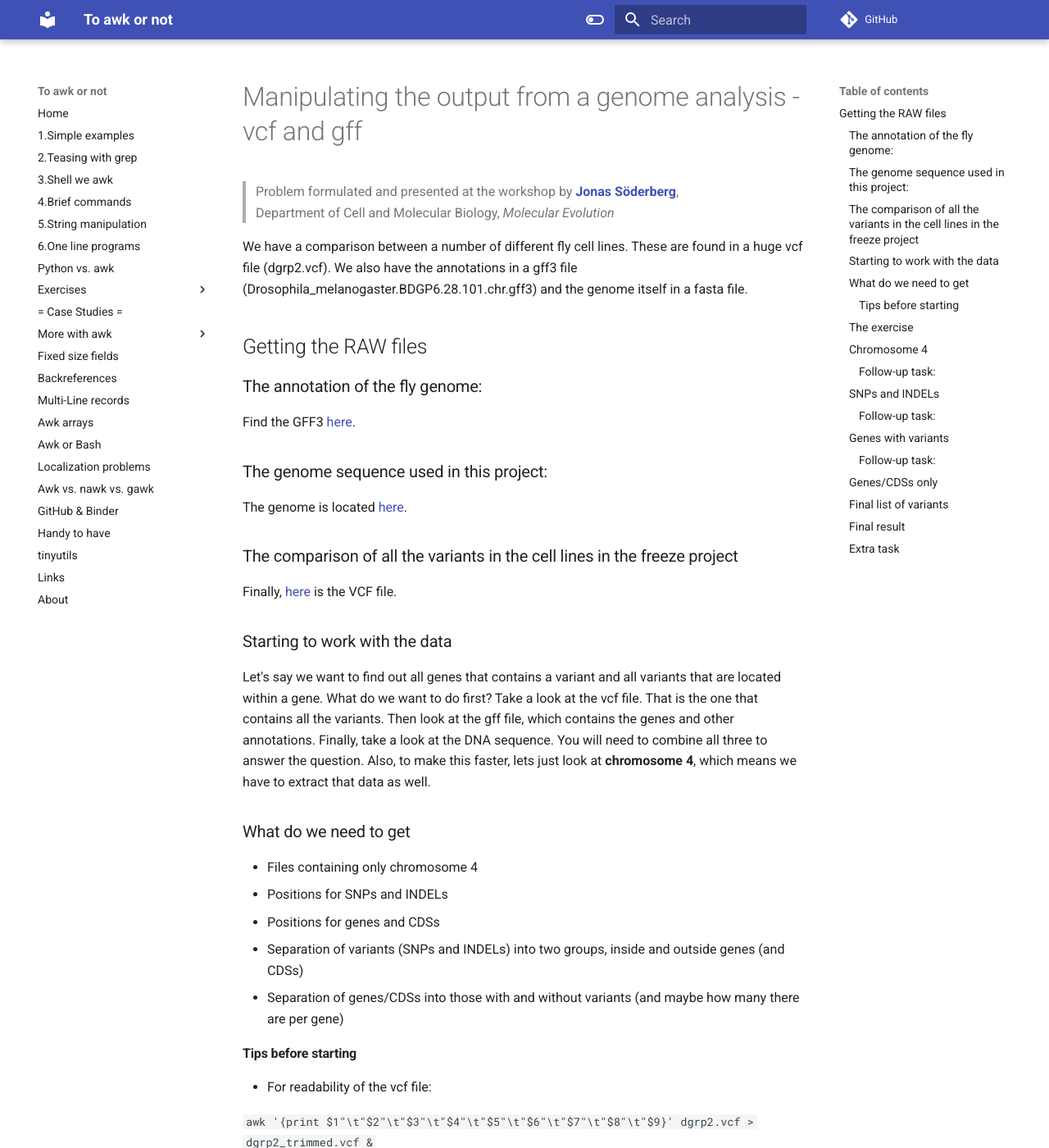
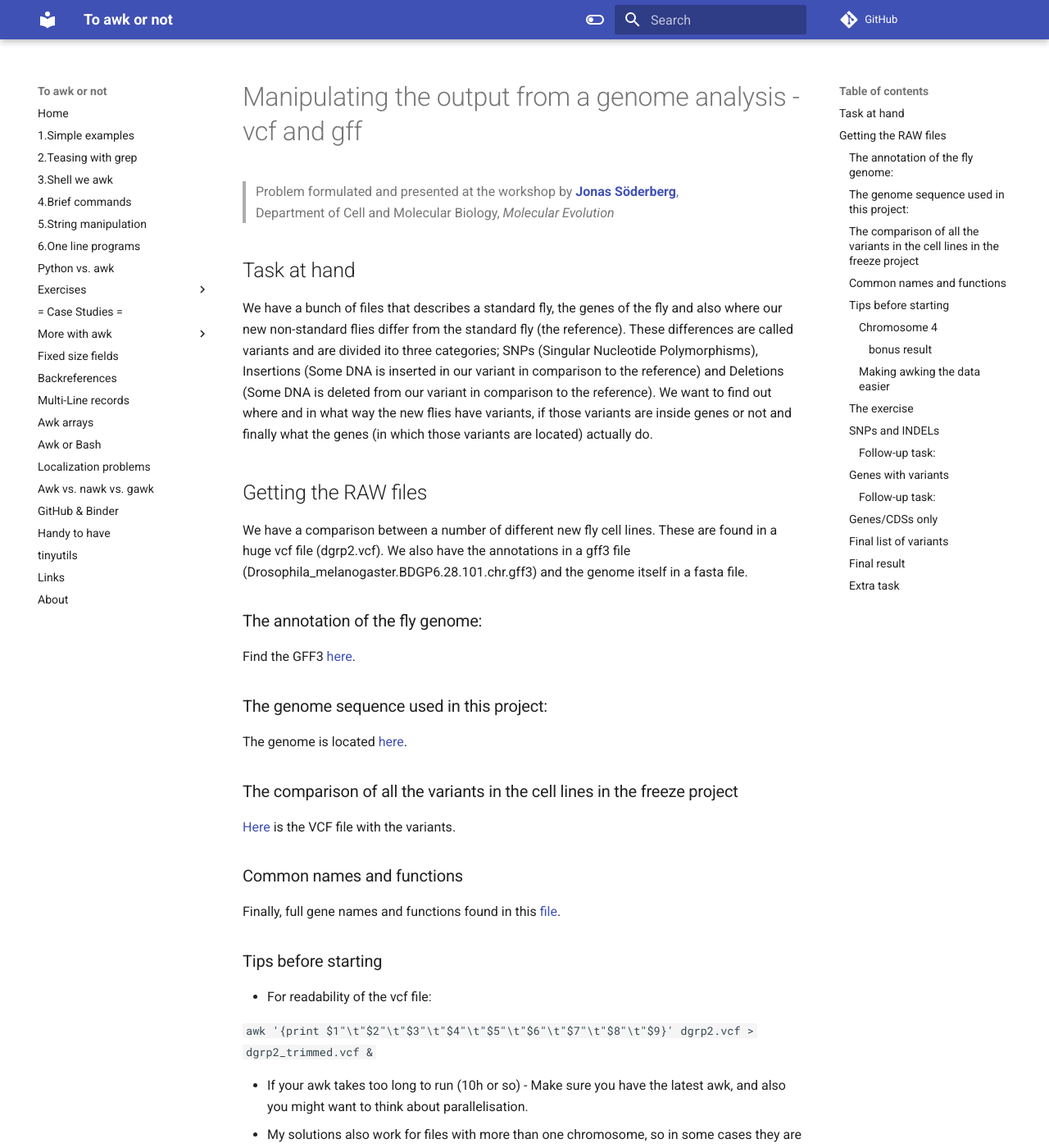
Before and after one commit to pmitev/to-awk-or-not, an MkDocs documentation site: the page built from docs/Case_studies/manipulating_vcf.md, in a window 1280 px wide and 1400 px high. Shown: the whole window at 82% size. Built offline with MkDocs 1.6.1 and Material for MkDocs 9.7.7, drawn with Linux system fonts in a browser that asks for light colours; comment, search, counter and statistics services are not loaded; some of the changed text lies outside the part shown.

Commit message:
Update manipulating_vcf.md
Trying to make the task more homogenous

````diff
--- a/docs/Case_studies/manipulating_vcf.md
+++ b/docs/Case_studies/manipulating_vcf.md
@@ -3,9 +3,11 @@
 > Problem formulated and presented at the workshop by [**Jonas Söderberg**](https://katalog.uu.se/profile/?id=N2-1277),
 Department of Cell and Molecular Biology, _Molecular Evolution_
 
-We have a comparison between a number of different fly cell lines. These are found in a huge vcf file (dgrp2.vcf). We also have the annotations in a gff3 file (Drosophila_melanogaster.BDGP6.28.101.chr.gff3) and the genome itself in a fasta file.
+## Task at hand
+We have a bunch of files that describes a standard fly, the genes of the fly and also where our new non-standard flies differ from the standard fly (the reference). These differences are called variants and are divided ito three categories; SNPs (Singular Nucleotide Polymorphisms), Insertions (Some DNA is inserted in our variant in comparison to the reference) and Deletions (Some DNA is deleted from our variant in comparison to the reference). We want to find out where and in what way the new flies have variants, if those variants are inside genes or not and finally what the genes (in which those variants are located) actually do.
 
 ## Getting the RAW files
+We have a comparison between a number of different new fly cell lines. These are found in a huge vcf file (dgrp2.vcf). We also have the annotations in a gff3 file (Drosophila_melanogaster.BDGP6.28.101.chr.gff3) and the genome itself in a fasta file.
 
 ### The annotation of the fly genome:
 Find the GFF3 [here](https://ftp.ensembl.org/pub/release-101/gff3/drosophila_melanogaster/Drosophila_melanogaster.BDGP6.28.101.chr.gff3.gz "Drosophila_melanogaster.BDGP6.28.101.chr.gff3").
@@ -14,19 +16,12 @@
 The genome is located [here](https://ftp.ensemblgenomes.org/pub/metazoa/release-48/fasta/drosophila_melanogaster/dna/Drosophila_melanogaster.BDGP6.28.dna.toplevel.fa.gz "Drosophila_melanogaster.BDGP6.28.dna.toplevel.fa").
 
 ### The comparison of all the variants in the cell lines in the freeze project
-Finally, [here](http://dgrp2.gnets.ncsu.edu/data.html "dgrp2.vcf") is the VCF file.
+[Here](http://dgrp2.gnets.ncsu.edu/data.html "dgrp2.vcf") is the VCF file with the variants.
 
-### Starting to work with the data
-Let's say we want to find out all genes that contains a variant and all variants that are located within a gene. What do we want to do first? Take a look at the vcf file. That is the one that contains all the variants. Then look at the gff file, which contains the genes and other annotations. Finally, take a look at the DNA sequence. You will need to combine all three to answer the question. Also, to make this faster, lets just look at **chromosome 4**, which means we have to extract that data as well.
+### Common names and functions
+Finally, full gene names and functions found in this [file](https://ftp.flybase.org/releases/FB2020_06/precomputed_files/genes/fbgn_fbtr_fbpp_expanded_fb_2020_06.tsv.gz).
 
-### What do we need to get
-* Files containing only chromosome 4
-* Positions for SNPs and INDELs
-* Positions for genes and CDSs
-* Separation of variants (SNPs and INDELs) into two groups, inside and outside genes (and CDSs)
-* Separation of genes/CDSs into those with and without variants (and maybe how many there are per gene)
-
-#### Tips before starting
+### Tips before starting
 * For readability of the vcf file:
 
 `awk '{print $1"\t"$2"\t"$3"\t"$4"\t"$5"\t"$6"\t"$7"\t"$8"\t"$9}' dgrp2.vcf > dgrp2_trimmed.vcf &`
@@ -36,11 +31,9 @@
 * *SNPs* and *INDELs* are collectively named **variants**
 * *Genes* and *CoDing Sequences (CDSs)* are sometimes just collectively called **genes**
 
-### The exercise
-Identify the steps you need to do and what each step does. Open the hints if you get stuck.
+* For shorter run times, extract chromosome 4 and look only at that.
 
-
-### Chromosome 4
+#### Chromosome 4
 
 ??? "_Hint_, what do we need?"
     Extract chr4 from the vcf and the gff and make new files
@@ -53,10 +46,10 @@
 
     `awk '/^4/{print $0}' dgrp2_trimmed.vcf > dgrp2_chr4.vcf`
 
-#### *Follow-up task:*
-Count and sort the different genomic features in chromosome 4 by number.
+##### *bonus result*
+A table with counted and sorted different genomic features in chromosome 4.
 
-??? "__Task result example__"
+??? "__example__"
     ```
        1 chromosome
        1 snoRNA
@@ -72,6 +65,22 @@
     2740 CDS
     3155 exon
     ```
+
+
+#### Making awking the data easier
+Start by splitting the task into sub-tasks. This makes it easier to see what happens and you might get interesting intermediary results.
+
+??? "_Hint_, Example"
+Let's say we want to find out all genes that contains a variant and all variants that are located within a gene. What do we want to do first? Take a look at the vcf file. That is the one that contains all the variants. Then look at the gff file, which contains the genes and other annotations. Finally, take a look at the DNA sequence. You will need to combine all three to answer the question.
+
+??? "_Hint_, Example, what do we need to get?"
+* Positions for SNPs and INDELs
+* Positions for genes and CDSs
+* Separation of variants (SNPs and INDELs) into two groups, inside and outside genes (and CDSs)
+* Separation of genes/CDSs into those with and without variants (and maybe how many there are per gene)
+
+### The exercise
+Identify the steps you need to do and what each step does. Open the hints if you get stuck.
 
 ### SNPs and INDELs
 
````
